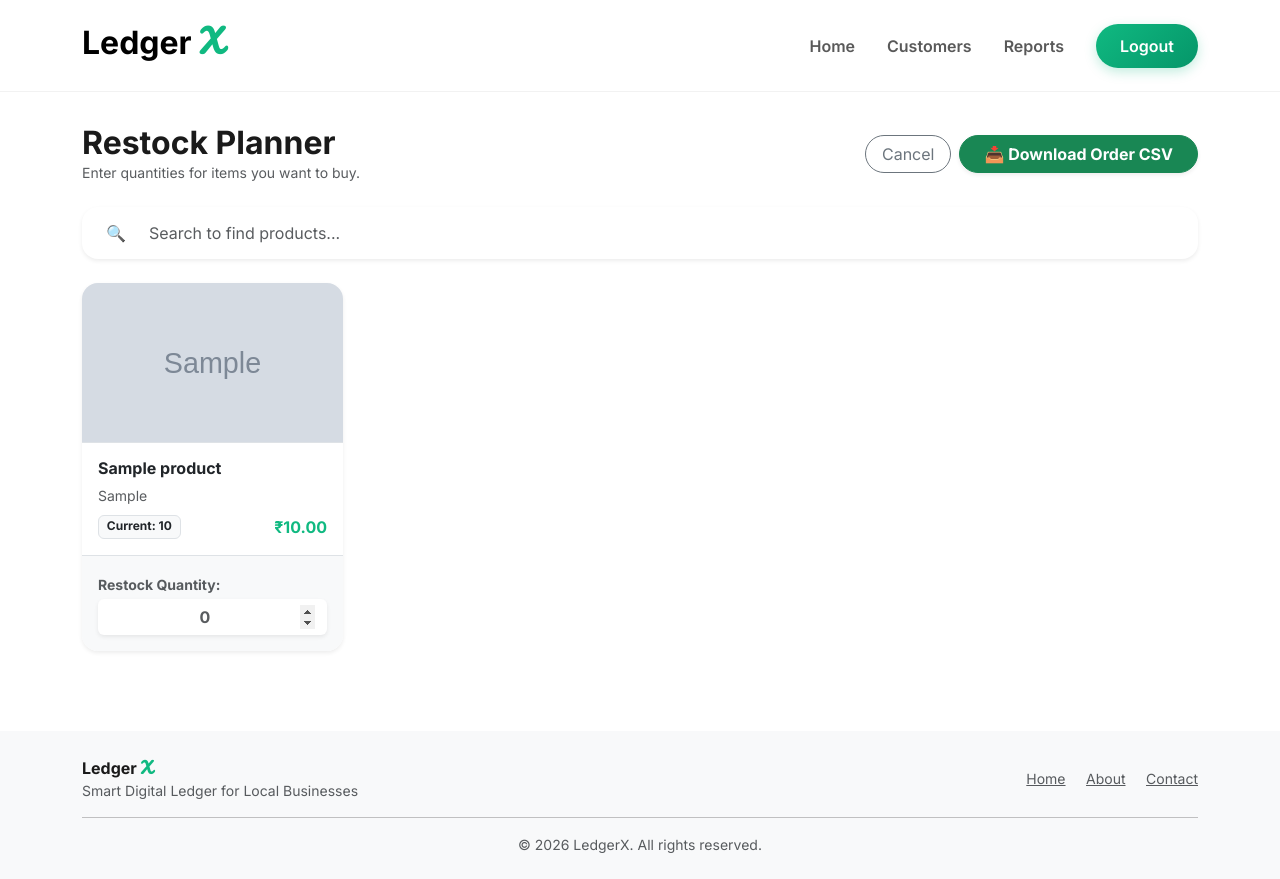
After one commit to Krishp2007/LedgerX-SDL, a Django app: page /products/restock/ in a window 1280 px wide. The commit adds this page. Run offline with Django 5.2, Linux system fonts and the light colour scheme; a user stored in the database is signed in; tables that the repository leaves empty hold one stand-in row (values such as "Sample post"); grey boxes marked "Sample" are stand-in pictures.

Commit message:
restock Planner added

```diff
--- /dev/null
+++ b/LedgerX/products/templates/products/product_restock.html
@@ -0,0 +1,102 @@
+{% extends 'base_public.html' %}
+{% block title %}Restock Plan | LedgerX{% endblock %}
+
+{% block content %}
+<div class="container py-4">
+    <form method="POST" action="{% url 'export_restock_csv' %}">
+        {% csrf_token %}
+
+        <div class="d-flex flex-wrap justify-content-between align-items-center mb-4 gap-3 animate__animated animate__fadeIn">
+            <div>
+                <h2 class="fw-bold mb-0">Restock Planner</h2>
+                <p class="text-muted small mb-0">Enter quantities for items you want to buy.</p>
+            </div>
+
+            <div class="d-flex gap-2">
+                <a href="{% url 'product_list' %}" class="btn btn-outline-secondary rounded-pill px-3">
+                    Cancel
+                </a>
+                <button type="submit" class="btn btn-success shadow-sm rounded-pill px-4 fw-bold">
+                    📥 Download Order CSV
+                </button>
+            </div>
+        </div>
+
+        <div class="card border-0 shadow-sm rounded-4 mb-4 p-2 animate__animated animate__fadeInUp">
+            <div class="input-group">
+                <span class="input-group-text bg-white border-0 ps-3">🔍</span>
+                <input type="text" id="searchInput" class="form-control border-0 shadow-none" placeholder="Search to find products..." autocomplete="off">
+            </div>
+        </div>
+
+        <div style="min-height: 400px;">
+            <div class="row g-3 g-lg-4" id="productGrid">
+                {% for product in products %}
+                <div class="col-12 col-sm-6 col-lg-4 col-xl-3 product-item animate__animated animate__fadeInUp">
+                    <div class="card h-100 border-0 shadow-sm rounded-4 overflow-hidden">
+
+    <div class="bg-light d-flex align-items-center justify-content-center border-bottom" style="height: 160px; overflow: hidden;">
+        {% if product.image %}
+            <img src="{{ product.image.url }}" alt="{{ product.name }}" style="width: 100%; height: 100%; object-fit: cover;">
+        {% else %}
+            <span class="text-muted" style="font-size: 3rem;">📦</span>
+        {% endif %}
+    </div>
+    <div class="card-body p-3 pb-0">
+        <h6 class="fw-bold text-dark mb-1 text-truncate search-name">{{ product.name }}</h6>
+        <small class="text-muted search-category">{{ product.category|default:"General" }}</small>
+        <div class="d-flex justify-content-between mt-2">
+            <span class="badge bg-light text-dark border">Current: {{ product.stock_quantity }}</span>
+            <span class="text-emerald fw-bold">₹{{ product.default_price }}</span>
+        </div>
+    </div>
+
+    <div class="p-3 bg-light mt-3 border-top">
+        <label class="small fw-bold text-muted mb-1">Restock Quantity:</label>
+        <input
+            type="number"
+            name="restock_{{ product.id }}"
+            class="form-control border-0 shadow-sm text-center fw-bold text-primary"
+            placeholder="0"
+            min="0"
+            onfocus="this.select()"
+        >
+    </div>
+</div>
+                </div>
+                {% empty %}
+                <div class="col-12 text-center py-5">
+                    <h4 class="fw-bold text-muted">No products found</h4>
+                </div>
+                {% endfor %}
+            </div>
+        </div>
+
+    </form>
+</div>
+
+<script>
+document.addEventListener("DOMContentLoaded", function() {
+    const searchInput = document.getElementById("searchInput");
+    const gridItems = Array.from(document.querySelectorAll(".product-item"));
+
+    searchInput.addEventListener("input", function() {
+        const query = this.value.toLowerCase().trim();
+        gridItems.forEach(item => {
+            const name = item.querySelector(".search-name").innerText.toLowerCase();
+            const category = item.querySelector(".search-category").innerText.toLowerCase();
+            if(name.includes(query) || category.includes(query)) {
+                item.style.display = "block";
+            } else {
+                item.style.display = "none";
+            }
+        });
+    });
+});
+</script>
+
+<style>
+    .text-emerald { color: #10b981; }
+    input[type=number]::-webkit-inner-spin-button { opacity: 1; }
+</style>
+{% endblock %}
--- a/LedgerX/products/urls.py
+++ b/LedgerX/products/urls.py
@@ -12,4 +12,7 @@ urlpatterns = [
 
     path('export/', views.export_inventory_csv, name='export_inventory_csv'),
 
+    path('restock/', views.product_restock, name='product_restock'),
+    path('restock/export/', views.export_restock_csv, name='export_restock_csv'),
+
 ]
--- a/LedgerX/products/views.py
+++ b/LedgerX/products/views.py
@@ -194,3 +194,67 @@ def export_inventory_csv(request):
         ])
 
     return response
+
+
+@login_required
+def product_restock(request):
+    """
+    Displays inventory with input fields for 'Restock Quantity'.
+    """
+    shop = request.user.shop
+    products = Product.objects.filter(shop=shop, is_active=True).order_by('name')
+    return render(request, 'products/product_restock.html', {'products': products})
+
+
+@login_required
+def export_restock_csv(request):
+    """
+    Generates a CSV with Shop Details in Row 1, followed by the Restock Plan.
+    """
+    if request.method == "POST":
+        shop = request.user.shop
+        products = Product.objects.filter(shop=shop, is_active=True).order_by('name')
+
+        response = HttpResponse(content_type='text/csv; charset=utf-8')
+        response['Content-Disposition'] = 'attachment; filename="restock_plan.csv"'
+        response.write(u'\ufeff'.encode('utf8')) # Fix for Excel symbols
+
+        writer = csv.writer(response)
+
+        # 🟢 ROW 1: Shop Metadata (Owner, Shop Name, Email)
+        # We fetch email from the User model attached to the shop
+        writer.writerow([
+            shop.owner_name,      # Value 1
+            shop.shop_name,       # Value 2
+            request.user.email    # Value 3
+        ])
+
+        # 🟢 ROW 2: Column Headers (The 5 Columns)
+        writer.writerow(['Product Name', 'Category', 'Price', 'Current Stock', 'Restock Quantity'])
+
+        has_data = False
+        for product in products:
+            qty_str = request.POST.get(f'restock_{product.id}', '0')
+
+            try:
+                qty = int(qty_str)
+            except ValueError:
+                qty = 0
+
+            if qty > 0:
+                writer.writerow([
+                    product.name,
+                    product.category or 'General',
+                    product.default_price,
+                    product.stock_quantity,
+                    qty
+                ])
+                has_data = True
+
+        if not has_data:
+            messages.warning(request, "No products selected for restock.")
+            return redirect('product_restock')
+
+        return response
+
+    return redirect('product_restock')
```
Also changed, not shown: LedgerX/products/templates/products/product_list.html (+10 -5 lines).
